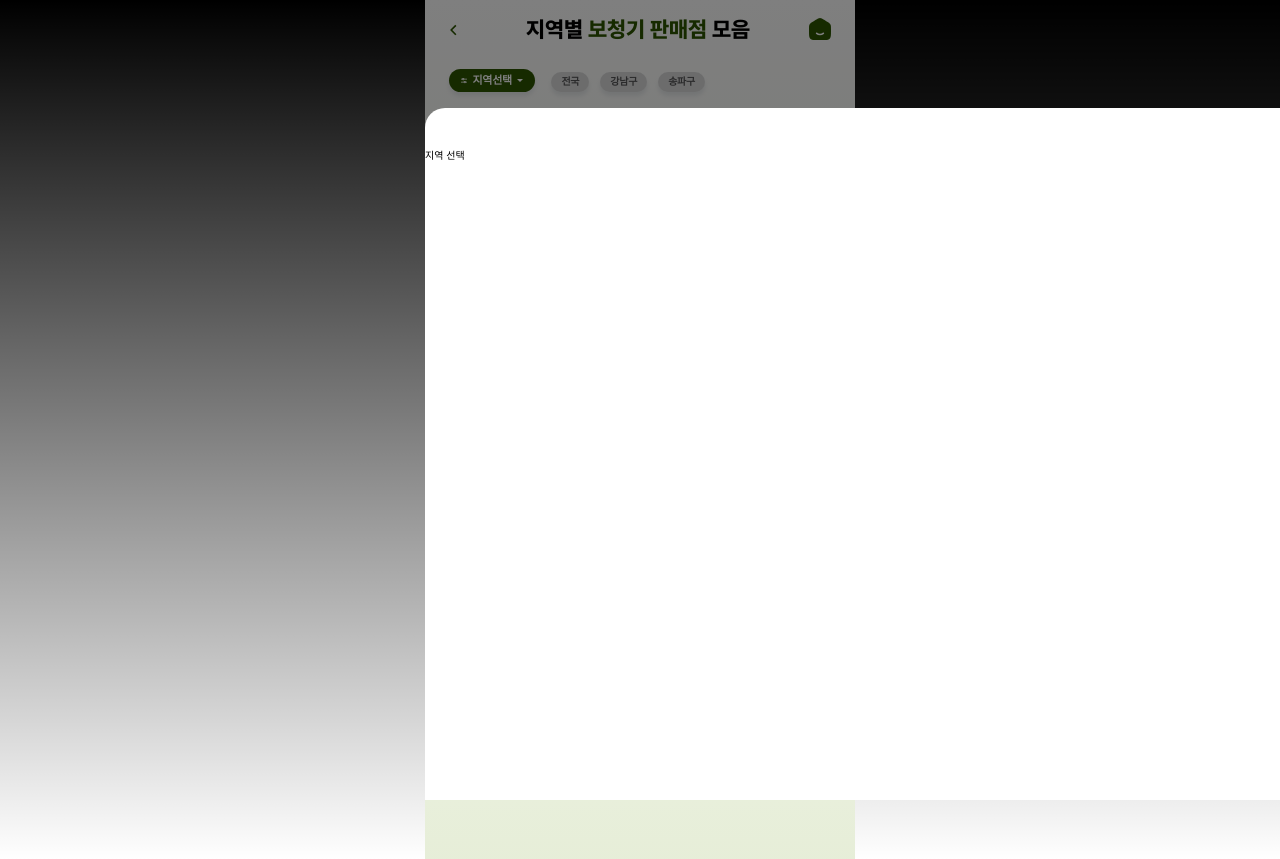
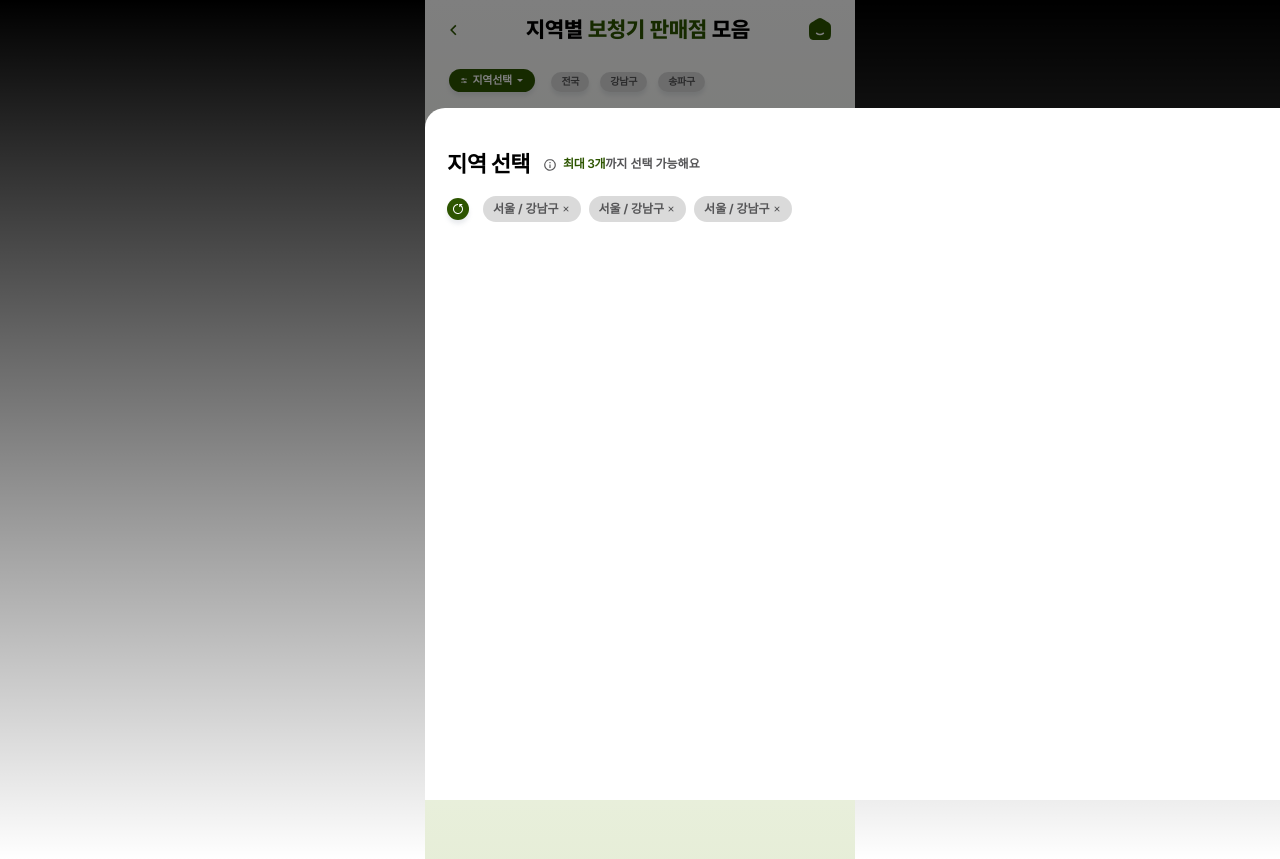
Before and after one commit to zestlee1106/bori-fe, a Next.js app: page /shop in a window 1280 px wide. Built offline with nearby package versions, Linux system fonts and the light colour scheme; grey boxes are pictures that could not be loaded.

Commit message:
update: 바텀 시트 컴포넌트 퍼블리싱 추가

```diff
--- a/app/components/basic/Popup.tsx
+++ b/app/components/basic/Popup.tsx
@@ -1,9 +1,90 @@
 import React from 'react'
+import InfoIcon from '@/public/icon/info.svg'
+import XIcon from '@/public/icon/x.svg'
+import ResetIcon from '@/public/icon/reset.svg'
+import Space from '@/app/components/basic/Space'
+import GrayXIcon from '@/public/icon/gray-x.svg'
+import useDialog from '@/app/hooks/dialog'
 
-const Popup = () => {
+interface PopupProps {
+  id?: string
+  message: string
+}
+
+const Popup = ({ id, message }: PopupProps) => {
+  const { closeDialog } = useDialog()
+
+  const handleClose = () => {
+    console.log('🧡💛💙 영우의 로그 => message', message)
+    closeDialog(id)
+  }
+
   return (
-    <div className="fixed bottom-0 bg-WHITE_1000 rounded-t-[2rem] w-screen h-[calc(100%-10.8rem)] pt-[4rem]">
-      <div>지역 선택</div>
+    <div className="fixed bottom-0 bg-WHITE_1000 rounded-t-[2rem] w-screen h-[calc(100%-10.8rem)] pt-[4rem] px-[2.2rem]">
+      {/* 헤더 영역 */}
+      <div className="flex items-center">
+        <div className="font-extrabold text-[2.2rem] pr-[1.4rem] tracking-[-0.025em]">지역 선택</div>
+        <div className="flex items-center">
+          <div className="pr-[0.7rem]">
+            <InfoIcon />
+          </div>
+          <div className="font-semibold text-[1.2rem] leading-[1.432rem] text-GREY_700">
+            <span className="text-GREEN_800 tracking-[-0.025em]">최대 3개</span>까지 선택 가능해요
+          </div>
+        </div>
+        <Space />
+        {/* X 버튼 */}
+        <div onClick={handleClose}>
+          <XIcon />
+        </div>
+      </div>
+
+      {/* 칩 영역 */}
+      <div className="pt-[0.9rem] flex items-center">
+        {/* 새로고침 버튼 */}
+        <div className="pr-[0.8rem]">
+          <div className="bg-GREEN_800 w-[2.2rem] h-[2.2rem] rounded-[50%] justify-center items-center flex shadow-CARD_SHADOW">
+            <ResetIcon />
+          </div>
+        </div>
+
+        {/* 지역 칩 영역 */}
+        <div className="h-[3.8rem] w-[31.6rem] flex items-center overflow-x-auto flex-nowrap gap-[0.8rem] pl-[0.6rem]">
+          <div className="px-[1rem] py-[0.4rem] bg-GREY_200 rounded-[5rem] text-GREY_700 font-bold text-[1.2rem] flex items-center whitespace-nowrap">
+            서울 / 강남구
+            <div className="pl-[0.2rem]">
+              <GrayXIcon />
+            </div>
+          </div>
+          <div className="px-[1rem] py-[0.4rem] bg-GREY_200 rounded-[5rem] text-GREY_700 font-bold text-[1.2rem] flex items-center whitespace-nowrap">
+            서울 / 강남구
+            <div className="pl-[0.2rem]">
+              <GrayXIcon />
+            </div>
+          </div>
+          <div className="px-[1rem] py-[0.4rem] bg-GREY_200 rounded-[5rem] text-GREY_700 font-bold text-[1.2rem] flex items-center whitespace-nowrap">
+            서울 / 강남구
+            <div className="pl-[0.2rem]">
+              <GrayXIcon />
+            </div>
+          </div>
+          <div className="px-[1rem] py-[0.4rem] bg-GREY_200 rounded-[5rem] text-GREY_700 font-bold text-[1.2rem] flex items-center whitespace-nowrap">
+            서울 / 강남구
+            <div className="pl-[0.2rem]">
+              <GrayXIcon />
+            </div>
+          </div>
+          <div className="px-[1rem] py-[0.4rem] bg-GREY_200 rounded-[5rem] text-GREY_700 font-bold text-[1.2rem] flex items-center whitespace-nowrap">
+            서울 / 강남구
+            <div className="pl-[0.2rem]">
+              <GrayXIcon />
+            </div>
+          </div>
+        </div>
+      </div>
+
+      {/* 선택 영역 */}
+      <div></div>
     </div>
   )
 }
```
